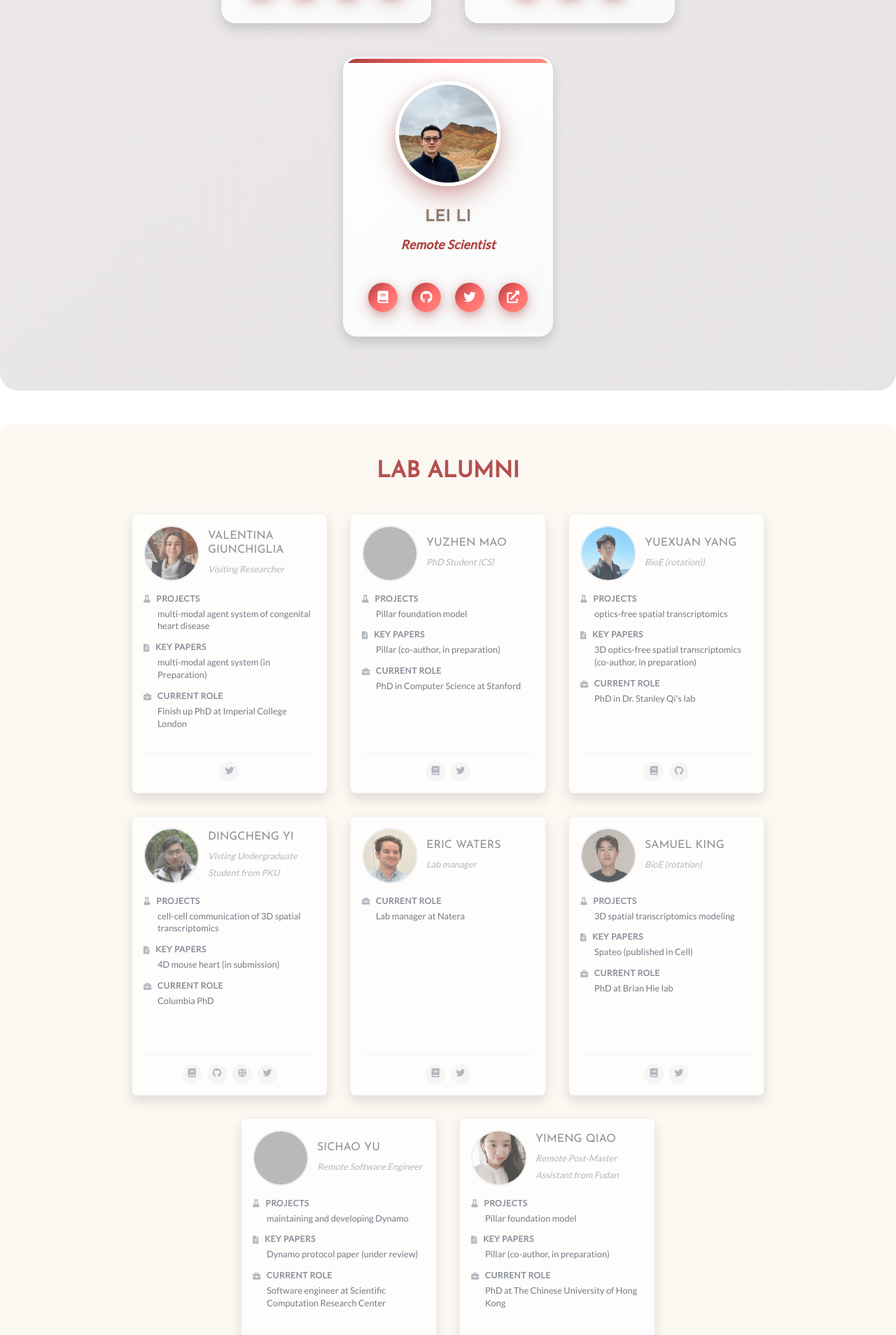
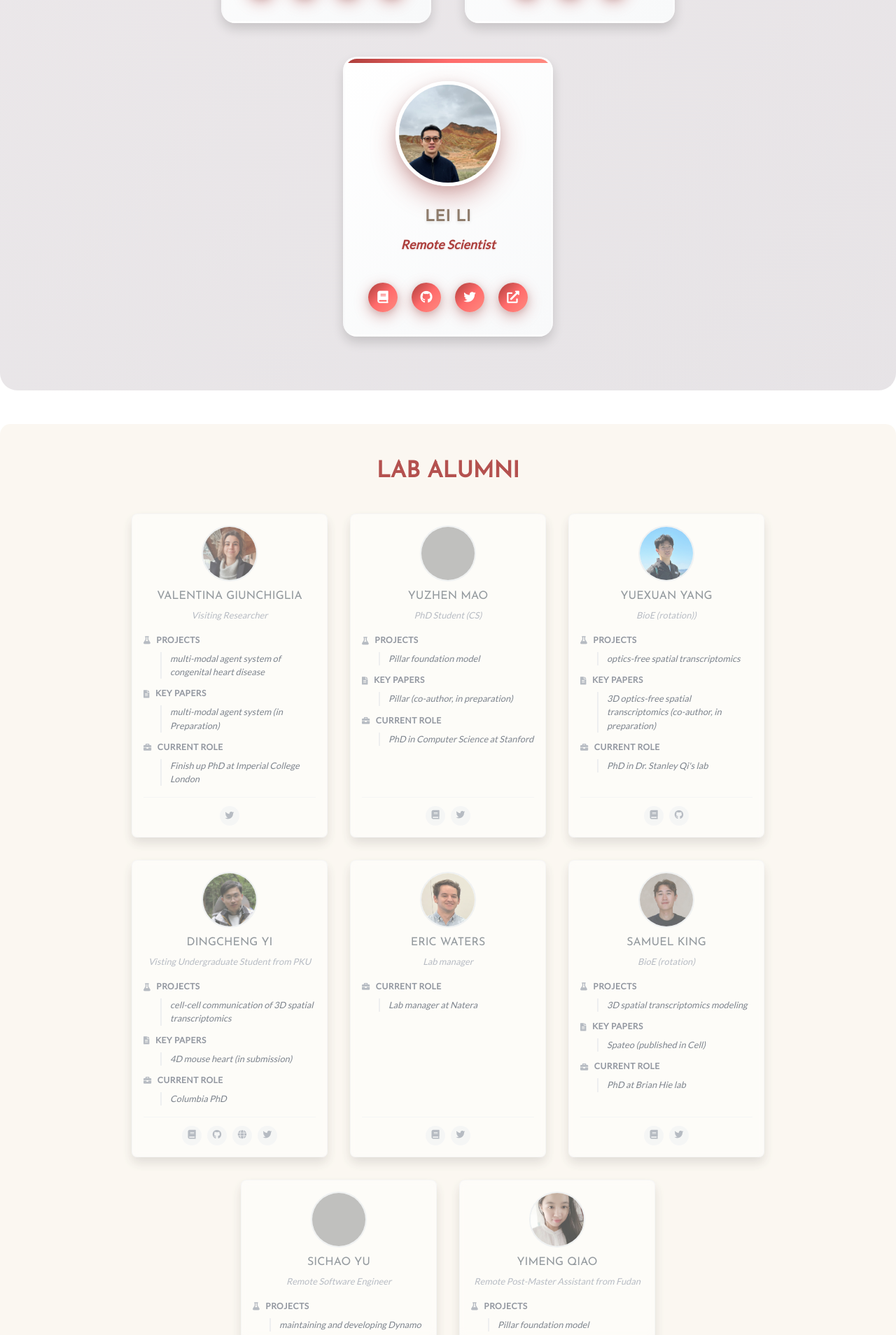
Before and after one commit to aristoteleo/qiu_lab_website, a Jekyll site: the page built from people.html, in a window 1280 px wide. Shown: the part 4492-6400 px from the top of the page at 70% size. Built offline with Jekyll 4.4.1, drawn with Linux system fonts in a browser that asks for light colours; grey boxes are pictures that could not be loaded.

Commit message:
add improve alumni section

```diff
--- a/_sass/2-layouts/people.sass
+++ b/_sass/2-layouts/people.sass
@@ -211,7 +211,7 @@
       justify-content: center
 
     .alumni-card
-      background: $white
+      background: rgba(255, 255, 255, 0.7)
       padding: 1rem
       border-radius: 8px
       width: 280px
@@ -219,23 +219,27 @@
       max-width: 280px
       flex: 0 0 280px
       transition: all 0.3s ease
-      border: 1px solid #e9ecef
+      border: 1px solid rgba(233, 236, 239, 0.5)
       margin: 0.5rem
-      opacity: 0.85
+      opacity: 0.8
+      backdrop-filter: blur(5px)
 
       &:hover
         transform: translateY(-3px)
         box-shadow: 0 6px 15px rgba(0, 0, 0, 0.1)
         opacity: 1
+        background: rgba(255, 255, 255, 0.95)
+        border: 1px solid #e9ecef
 
     .alumni-header
       display: flex
+      flex-direction: column
       align-items: center
       margin-bottom: 1rem
-      gap: 0.75rem
+      text-align: center
 
     .alumni-avatar
-      flex-shrink: 0
+      margin-bottom: 0.75rem
 
     .alumni-headshot
       width: 80px
@@ -246,8 +250,7 @@
       opacity: 0.9
 
     .alumni-basic-info
-      flex-grow: 1
-      min-width: 0
+      text-align: center
 
     .alumni-name
       font-size: 1rem
@@ -279,7 +282,7 @@
       font-size: 0.75rem
       font-weight: 600
       color: #6b7280
-      margin-bottom: 0.25rem
+      margin-bottom: 0.5rem
       text-transform: uppercase
       letter-spacing: 0.5px
 
@@ -290,8 +293,11 @@
     .alumni-detail-content
       font-size: 0.8rem
       color: #4b5563
-      line-height: 1.4
-      margin-left: 1.25rem
+      line-height: 1.5
+      margin-left: 1.5rem
+      padding-left: 0.75rem
+      border-left: 2px solid #e9ecef
+      font-style: italic
 
     .alumni-links
       display: flex
```
